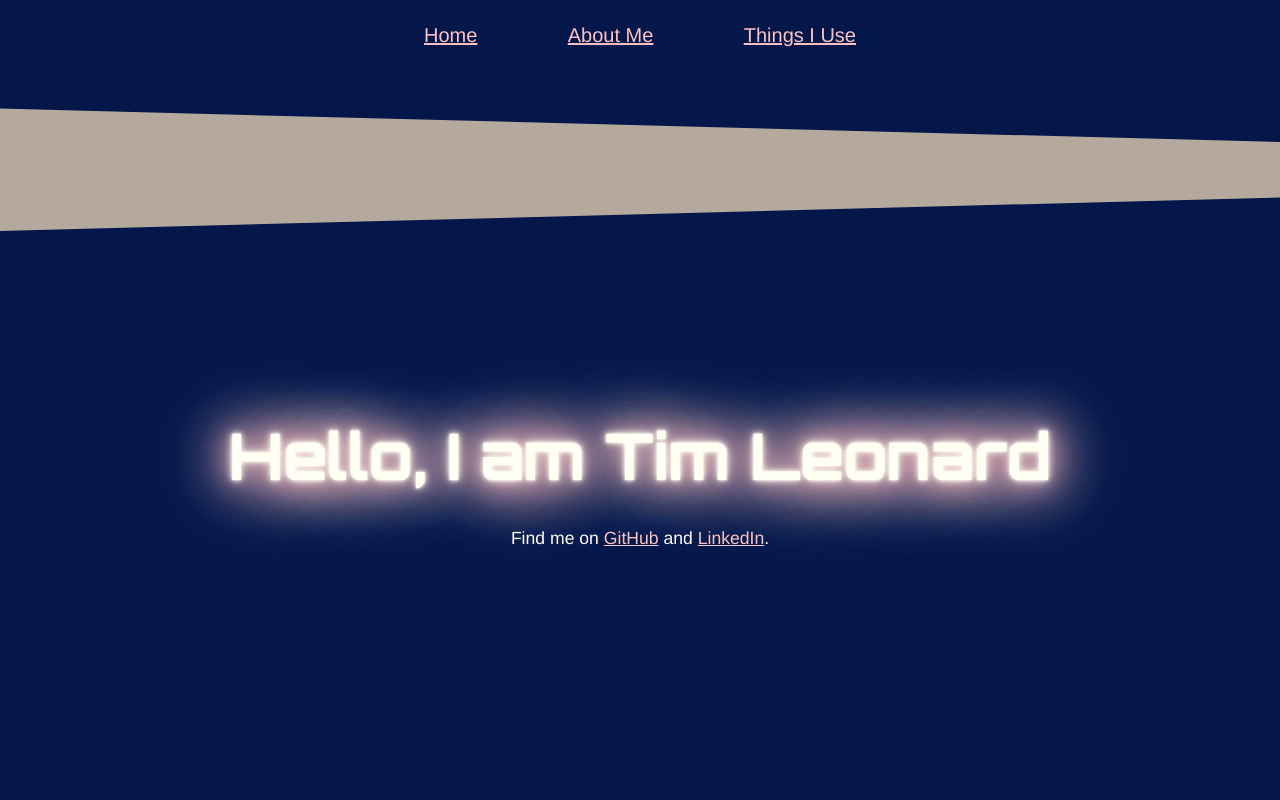
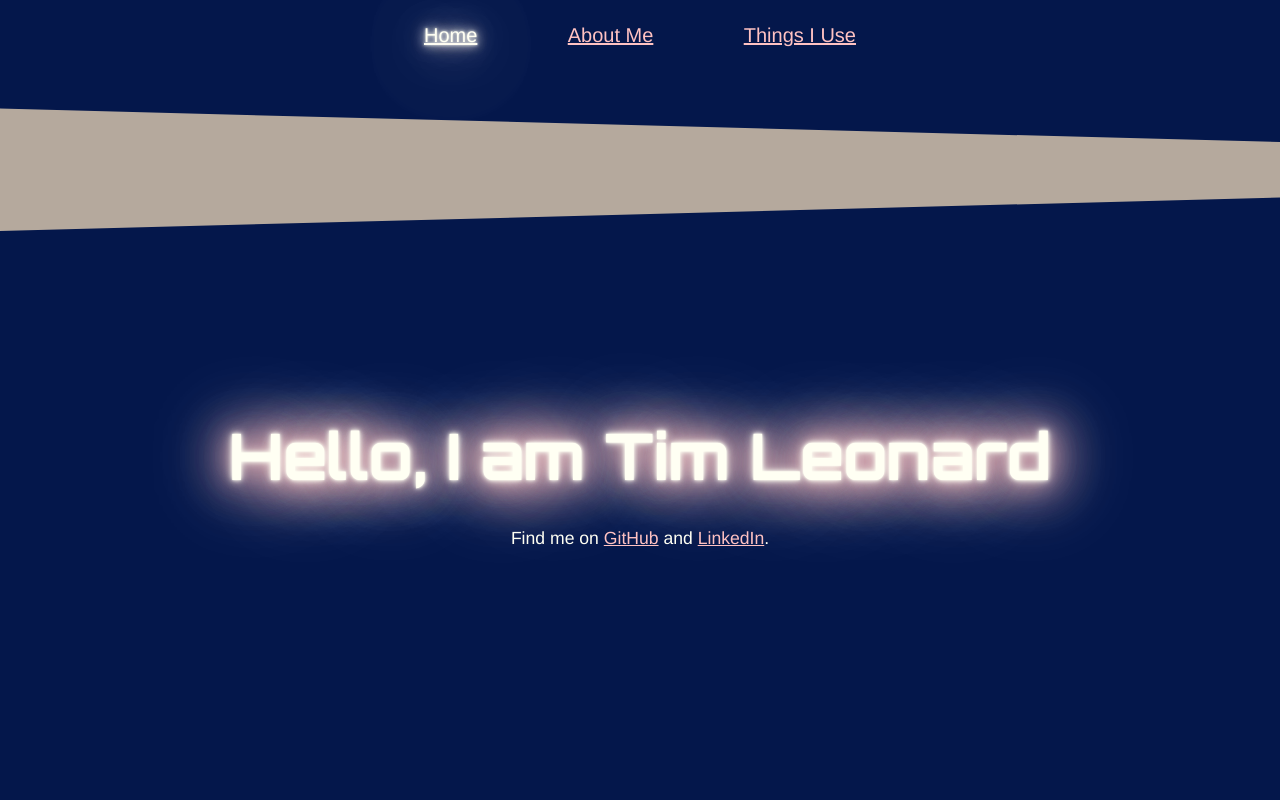
Before and after one commit to iamtimleonard/portfolio, a Next.js app: page / in a window 1280 px wide. Shown: the top 800 px of the page. Built offline with nearby package versions, Linux system fonts and the light colour scheme.

Commit message:
feat(navbar): show active link
- extract navbar component
- useState
- extract navbar style

```diff
--- /dev/null
+++ b/app/NavBar.tsx
@@ -0,0 +1,53 @@
+"use client";
+
+import { useState } from "react";
+import styles from "./navbar.module.css";
+import Link from "next/link";
+
+function NavItem({ href, title, active, setActive }) {
+  return (
+    <li className={styles.navListItem}>
+      <Link
+        href={href}
+        className={`${styles.navLink} ${active === href && styles.active}`}
+        onClick={() => setActive(href)}
+      >
+        {title}
+      </Link>
+    </li>
+  );
+}
+
+function NavBar() {
+  const [active, setActive] = useState("/");
+  return (
+    <div className={styles.navContainer}>
+      <header className={styles.navBar}>
+        <nav className={styles.nav}>
+          <ol className={styles.navList}>
+            <NavItem
+              href="/"
+              title="Home"
+              active={active}
+              setActive={setActive}
+            />
+            <NavItem
+              href="/about"
+              title="About Me"
+              active={active}
+              setActive={setActive}
+            />
+            <NavItem
+              href="/things-i-use"
+              title="Things I Use"
+              active={active}
+              setActive={setActive}
+            />
+          </ol>
+        </nav>
+      </header>
+    </div>
+  );
+}
+
+export default NavBar;
--- a/app/home.module.css
+++ b/app/home.module.css
@@ -1,39 +1,5 @@
 .body {
   background-color: var(--khaki);
-}
-
-/* Nav */
-.navContainer {
-  position: relative;
-  .navBar {
-    background-color: var(--penn-blue);
-    padding: 1.5rem;
-    text-align: center;
-    .nav {
-      .navList {
-        display: flex;
-        justify-content: space-between;
-        list-style: none;
-        .navListItem {
-          .navLink {
-            color: var(--redwood);
-            font-size: 1.25rem;
-            font-family: Helvetica, Arial, sans-serif;
-          }
-        }
-      }
-    }
-  }
-  &::after {
-    position: absolute;
-    content: "";
-    width: 100%;
-    height: 100%;
-    background-color: var(--penn-blue);
-    transform-origin: bottom right;
-    z-index: -1;
-    transform: skewY(1.5deg);
-  }
 }
 
 /* Content */
@@ -97,13 +63,3 @@
     color: var(--redwood);
   }
 }
-
-@media (min-width: 1177px) {
-  .navContainer {
-    .navBar {
-      .nav {
-        padding: 0 25rem;
-      }
-    }
-  }
-}
--- a/app/layout.tsx
+++ b/app/layout.tsx
@@ -1,37 +1,11 @@
-import Link from "next/link";
 import "./global.css";
 import styles from "./home.module.css";
+import NavBar from "./NavBar";
 
 export const metadata = {
   title: "Tim Leonard's Personal Website",
   description: "iamtimleonard",
 };
-
-function NavItem({ href, title }) {
-  return (
-    <li className={styles.navListItem}>
-      <Link href={href} className={styles.navLink}>
-        {title}
-      </Link>
-    </li>
-  );
-}
-
-function NavBar() {
-  return (
-    <div className={styles.navContainer}>
-      <header className={styles.navBar}>
-        <nav className={styles.nav}>
-          <ol className={styles.navList}>
-            <NavItem href="/" title="Home" />
-            <NavItem href="/about" title="About Me" />
-            <NavItem href="/things-i-use" title="Things I Use" />
-          </ol>
-        </nav>
-      </header>
-    </div>
-  );
-}
 
 export default function RootLayout({
   children,
@@ -41,7 +15,7 @@ export default function RootLayout({
   return (
     <html lang="en">
       <body className={styles.body}>
-        <NavBar></NavBar>
+        <NavBar />
         <div className={styles.container}>
           {" "}
           <div className={styles.asymmetric}>
--- /dev/null
+++ b/app/navbar.module.css
@@ -0,0 +1,50 @@
+.navContainer {
+  position: relative;
+  .navBar {
+    background-color: var(--penn-blue);
+    padding: 1.5rem;
+    text-align: center;
+    .nav {
+      .navList {
+        display: flex;
+        justify-content: space-between;
+        list-style: none;
+        .navListItem {
+          .navLink {
+            color: var(--redwood);
+            font-size: 1.25rem;
+            font-family: Helvetica, Arial, sans-serif;
+            transition: 0.5s;
+          }
+          .active {
+            color: var(--ivory);
+            text-shadow: 0 0 3px var(--ivory), 0 0 8px var(--ivory),
+              0 0 15px var(--ivory), 0 0 42px var(--redwood),
+              0 0 82px var(--redwood), 0 0 92px var(--redwood),
+              0 0 102px var(--redwood), 0 0 130px var(--redwood);
+          }
+        }
+      }
+    }
+  }
+  &::after {
+    position: absolute;
+    content: "";
+    width: 100%;
+    height: 100%;
+    background-color: var(--penn-blue);
+    transform-origin: bottom right;
+    z-index: -1;
+    transform: skewY(1.5deg);
+  }
+}
+
+@media (min-width: 1177px) {
+  .navContainer {
+    .navBar {
+      .nav {
+        padding: 0 25rem;
+      }
+    }
+  }
+}
```
